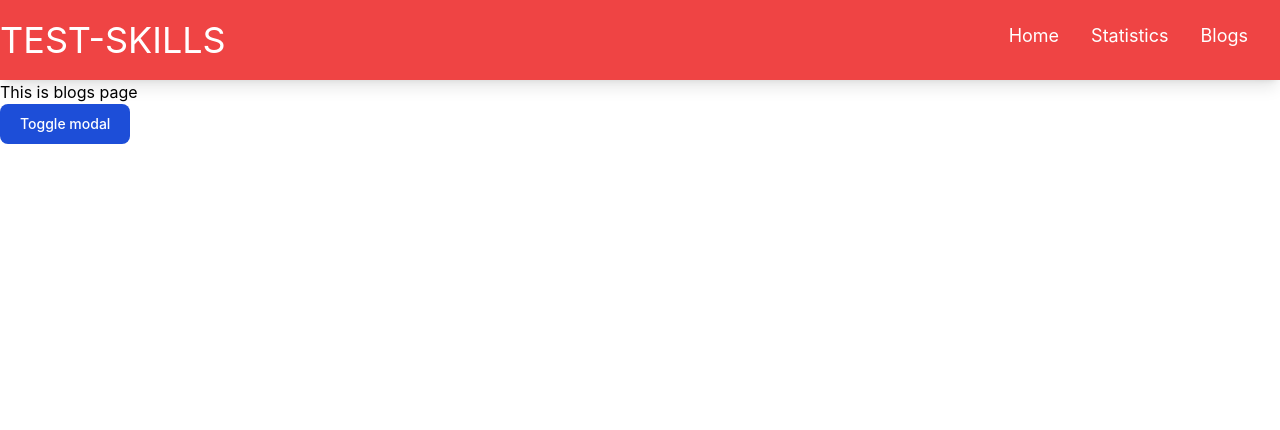
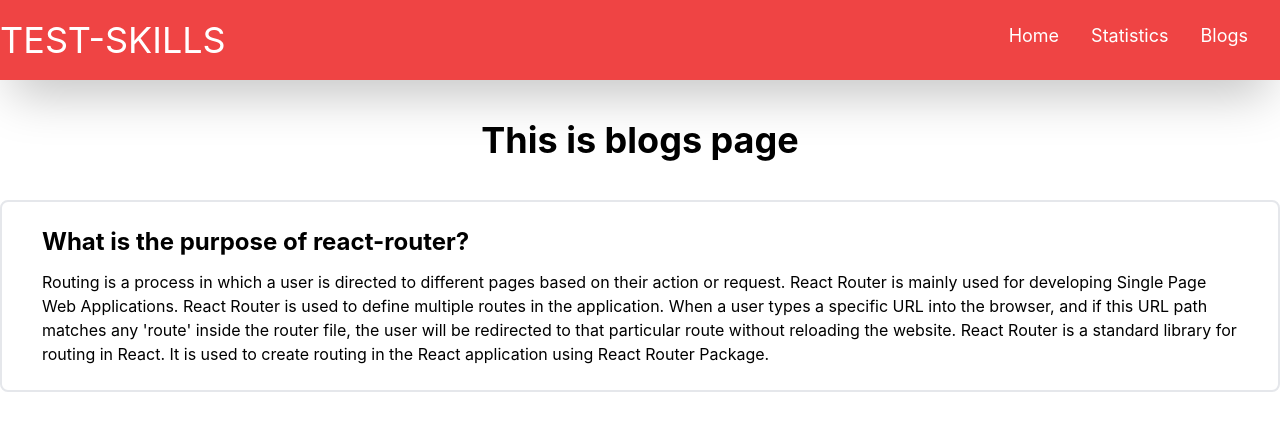
Before and after one commit to EhsanEIK/test-skills-website, a React (Create React App) app: page /blogs in a window 1280 px wide. Shown: the top 430 px of the page. Built offline with nearby package versions, Linux system fonts and the light colour scheme.

Commit message:
added blog-01 in Blogs

```diff
--- a/src/components/Blogs/Blogs.js
+++ b/src/components/Blogs/Blogs.js
@@ -2,32 +2,18 @@ import React from 'react';
 
 const Blogs = () => {
     return (
-        <div>
-            <p>This is blogs page</p>
+        <div className='container mx-auto'>
+            <h1 className='text-4xl text-center font-bold mb-3 mt-10'>This is blogs page</h1>
 
-            <button className="block text-white bg-blue-700 hover:bg-blue-800 focus:ring-4 focus:outline-none focus:ring-blue-300 font-medium rounded-lg text-sm px-5 py-2.5 text-center dark:bg-blue-600 dark:hover:bg-blue-700 dark:focus:ring-blue-800" type="button" data-modal-toggle="popup-modal">
-                Toggle modal
-            </button>
+            {/* blog-01 */}
+            <div className='border-2 rounded-lg my-10 px-10 py-6'>
+                <h1 className='text-2xl font-bold mb-3'>What is the purpose of react-router?</h1>
+                <p>
+                    Routing is a process in which a user is directed to different pages based on their action or request. React Router is mainly used for developing Single Page Web Applications. React Router is used to define multiple routes in the application. When a user types a specific URL into the browser, and if this URL path matches any 'route' inside the router file, the user will be redirected to that particular route without reloading the website.
 
-            <div id="popup-modal" tabindex="-1" className="hidden overflow-y-auto overflow-x-hidden fixed top-0 right-0 left-0 z-50 md:inset-0 h-modal md:h-full justify-center items-center" aria-hidden="true">
-                <div className="relative p-4 w-full max-w-md h-full md:h-auto">
-                    <div className="relative bg-white rounded-lg shadow dark:bg-gray-700">
-                        <button type="button" className="absolute top-3 right-2.5 text-gray-400 bg-transparent hover:bg-gray-200 hover:text-gray-900 rounded-lg text-sm p-1.5 ml-auto inline-flex items-center dark:hover:bg-gray-800 dark:hover:text-white" data-modal-toggle="popup-modal">
-                            <svg aria-hidden="true" className="w-5 h-5" fill="currentColor" viewBox="0 0 20 20" xmlns="http://www.w3.org/2000/svg"><path fill-rule="evenodd" d="M4.293 4.293a1 1 0 011.414 0L10 8.586l4.293-4.293a1 1 0 111.414 1.414L11.414 10l4.293 4.293a1 1 0 01-1.414 1.414L10 11.414l-4.293 4.293a1 1 0 01-1.414-1.414L8.586 10 4.293 5.707a1 1 0 010-1.414z" clip-rule="evenodd"></path></svg>
-                            <span className="sr-only">Close modal</span>
-                        </button>
-                        <div className="p-6 text-center">
-                            <svg aria-hidden="true" className="mx-auto mb-4 w-14 h-14 text-gray-400 dark:text-gray-200" fill="none" stroke="currentColor" viewBox="0 0 24 24" xmlns="http://www.w3.org/2000/svg"><path stroke-linecap="round" stroke-linejoin="round" stroke-width="2" d="M12 8v4m0 4h.01M21 12a9 9 0 11-18 0 9 9 0 0118 0z"></path></svg>
-                            <h3 className="mb-5 text-lg font-normal text-gray-500 dark:text-gray-400">Are you sure you want to delete this product?</h3>
-                            <button data-modal-toggle="popup-modal" type="button" className="text-white bg-red-600 hover:bg-red-800 focus:ring-4 focus:outline-none focus:ring-red-300 dark:focus:ring-red-800 font-medium rounded-lg text-sm inline-flex items-center px-5 py-2.5 text-center mr-2">
-                                Yes, I'm sure
-                            </button>
-                            <button data-modal-toggle="popup-modal" type="button" className="text-gray-500 bg-white hover:bg-gray-100 focus:ring-4 focus:outline-none focus:ring-gray-200 rounded-lg border border-gray-200 text-sm font-medium px-5 py-2.5 hover:text-gray-900 focus:z-10 dark:bg-gray-700 dark:text-gray-300 dark:border-gray-500 dark:hover:text-white dark:hover:bg-gray-600 dark:focus:ring-gray-600">No, cancel</button>
-                        </div>
-                    </div>
-                </div>
+                    React Router is a standard library for routing in React. It is used to create routing in the React application using React Router Package.
+                </p>
             </div>
-
         </div>
     );
 };
--- a/src/components/Navbar/Navbar.js
+++ b/src/components/Navbar/Navbar.js
@@ -3,7 +3,7 @@ import { Link } from 'react-router-dom';
 
 const Navbar = () => {
     return (
-        <nav className=' bg-red-500 text-white shadow-lg py-5'>
+        <nav className=' bg-red-500 text-white shadow-2xl py-5'>
             <div className='container mx-auto md:flex justify-between items-center'>
                 <p className='text-4xl md:text-start text-center'>TEST-SKILLS</p>
                 <div className='text-center md:mt-0 mt-5 mb-2'>
--- a/src/components/Question/Question.js
+++ b/src/components/Question/Question.js
@@ -11,8 +11,9 @@ const Question = ({ questionDetails, handleClick }) => {
     }
 
     const showCorrectAnswerByEyeIcon = () => {
-        // toast.success(`Correct Answer is: ${correctAnswer}`);
-        <p className='text-center text-5xl'>Correct Answer is: {correctAnswer}</p>
+        toast.info(`Correct Answer is: ${correctAnswer}`, {
+            theme: "colored"
+        });
     }
 
     return (
```
